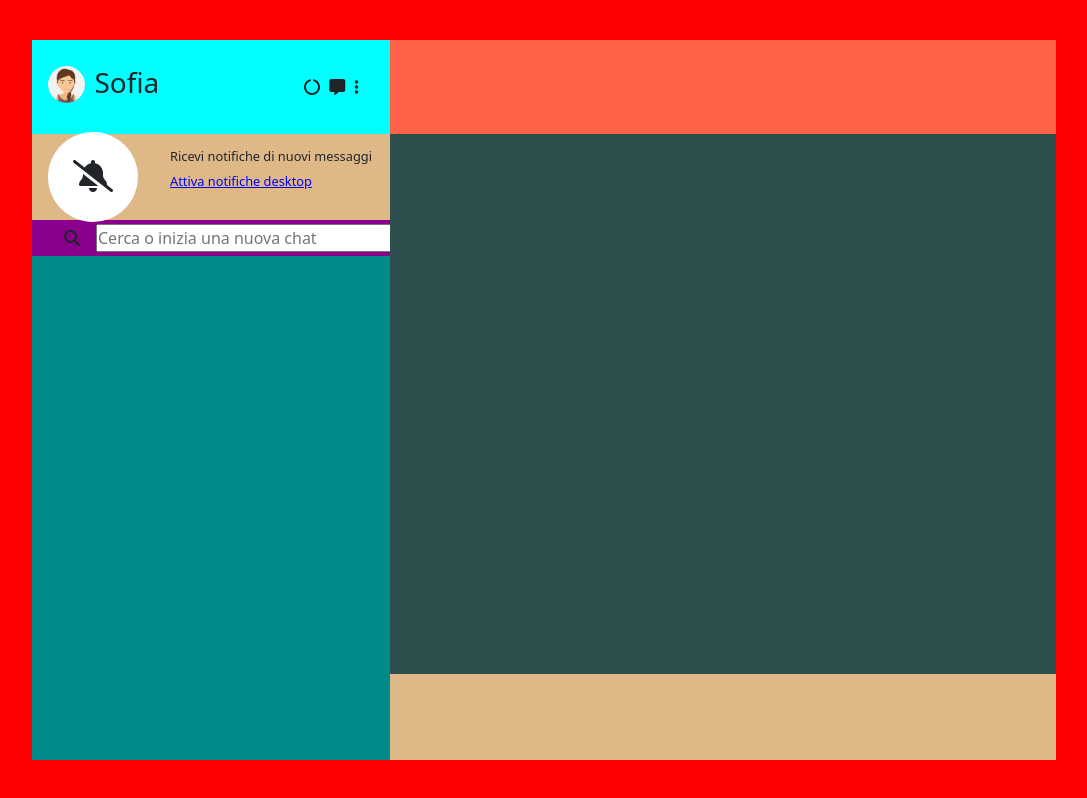
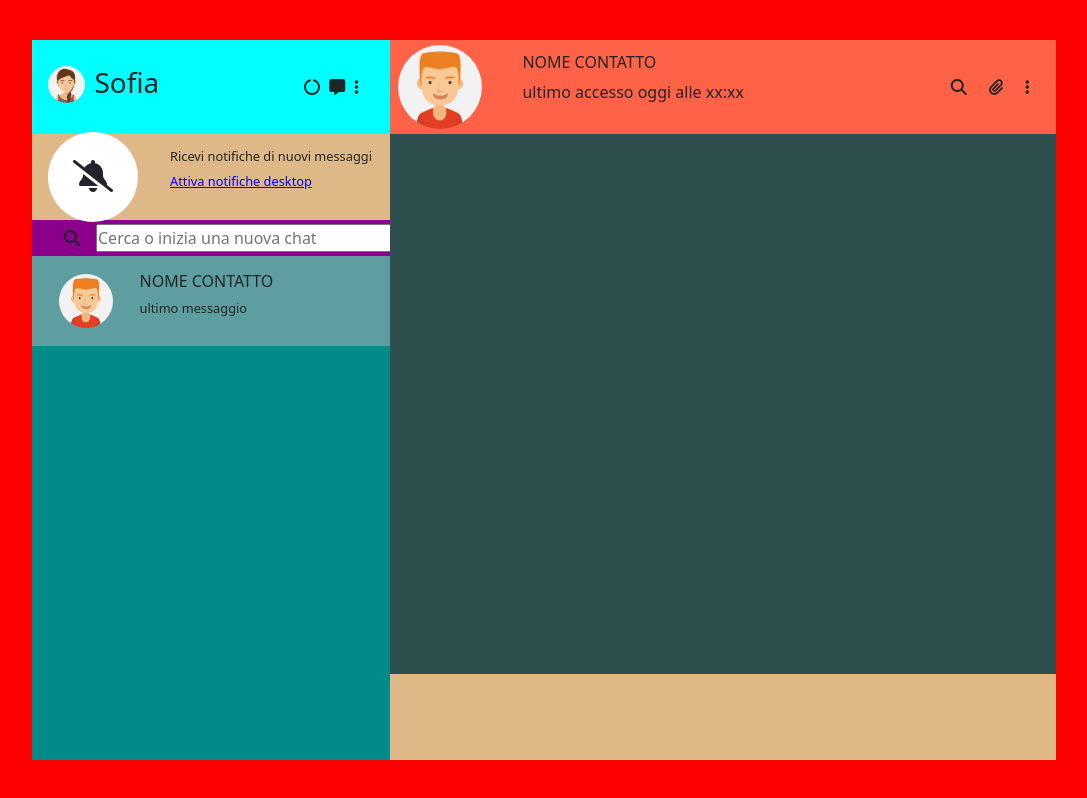
Before and after one commit to GianlucaSirianni/vue-boolzapp, a plain HTML site: page index.html in a window 1280 px wide. Shown: the whole page, without its empty margins (96-1183 px from the left). Drawn offline with nearby package versions, Linux system fonts and the light colour scheme.

```diff
--- a/index.html
+++ b/index.html
@@ -72,7 +72,16 @@
                 <!-- contacts -->
 
                 <div class="contacts">
-
+                    <!-- contact card -->
+                    <div class="contactCard">
+                        <div class="contactIcon">
+                            <img src="./img/avatar_1.jpg" alt="" class="contactImage">
+                        </div>
+                        <div class="contactInfo">
+                            <h6>NOME CONTATTO</h6>
+                            <p>ultimo messaggio</p>
+                        </div>
+                    </div>
                 </div>
 
 
@@ -85,6 +94,28 @@
 
                 <!-- chat info -->
                 <div class="chatInfo">
+
+                    <div class="rcInfoContainer">
+                        <div class="imgChat">
+                            <img src="./img/avatar_1.jpg" alt="" class="chatImage">
+                        </div>
+                        <div class="lastAccess">
+                            <h6>NOME CONTATTO</h6>
+                            <p>ultimo accesso oggi alle xx:xx</p>
+                        </div>
+                    </div>
+                    <div class="chatIcons">
+                        <i class="fa-solid fa-magnifying-glass"></i>
+                        <i class="fa-solid fa-paperclip"></i>
+                        <i class="fa-solid fa-ellipsis-vertical"></i>
+                    </div>
+
+
+
+
+
+
+
 
                 </div>
 
--- a/style.css
+++ b/style.css
@@ -1,10 +1,10 @@
-*{
+* {
   margin: 0;
   padding: 0;
   box-sizing: 0;
 }
 
-body{
+body {
   height: 100vh;
   background-color: red;
   width: 100%;
@@ -20,7 +20,7 @@
 
 /*! GENERAL */
 
-.columnContainer{
+.columnContainer {
   height: 90vh;
   width: 80%;
   margin: auto;
@@ -29,10 +29,9 @@
   display: flex;
 }
 
-
 /*! COLONNA SINISTRA */
 
-.leftColumn{
+.leftColumn {
   width: 35%;
   height: 100%;
   background-color: green;
@@ -40,15 +39,15 @@
 
 /*? COLONNA SINISTRA USER INFO*/
 
-.userInfo{
+.userInfo {
   height: 13%;
   background-color: aqua;
   display: flex;
-    justify-content:space-between;
+  justify-content: space-between;
   align-items: center;
 }
 
-.imgIconContainer{
+.imgIconContainer {
   width: 40%;
   display: flex;
   justify-content: flex-start;
@@ -59,34 +58,34 @@
     width: 20%;
 } */
 
-.userName{
+.userName {
   display: flex;
   align-items: center;
 }
 
-#myPic{
+#myPic {
   width: 80%;
   border-radius: 50px;
 }
 
-.userIcons{
+.userIcons {
   padding: 2rem;
 }
 
-.userIcons i{
+.userIcons i {
   margin-left: 5px;
 }
 
 /*? COLONNA SINISTRA DESKTOP NOTIFICATIONS*/
 
-.desktopNotifications{
+.desktopNotifications {
   height: 12%;
-    background-color:burlywood;
+  background-color: burlywood;
   display: flex;
   align-items: center;
 }
 
-.noNotificationIcon{
+.noNotificationIcon {
   width: 90px;
   height: 90px;
   background-color: white;
@@ -99,42 +98,116 @@
   align-items: center;
 }
 
-.fa-bell-slash{
-
+.fa-bell-slash {
 }
 
-.notificationText p{
+.notificationText p {
   font-size: 0.8rem;
   line-height: 70%;
 }
 
-.underlinedBlue{
+.underlinedBlue {
   color: blue;
   text-decoration: underline;
 }
 
-
 /*? COLONNA SINISTRA SEARCH BAR*/
 
-.searchBar{
+.searchBar {
   height: 5%;
   background-color: darkmagenta;
 }
 
-.searchIcon{
+.searchIcon {
   align-items: center;
   margin-left: 2rem;
 }
 
-.searchBar{
+.searchBar {
   display: flex;
   width: 100%;
   align-items: center;
 }
 
-.searchInput input{
-    width: 400px;
+.searchInput input {
+  width: 300px;
   margin-left: 1rem;
+}
+
+/*? COLONNA SINISTRA CONTACTS*/
+
+.contacts {
+  height: 70%;
+  background-color: darkcyan;
+}
+
+.contactCard{
+    height: 90px;
+    display: flex;
+    align-items: center;
+    background-color: cadetblue;
+}
+
+.contactIcon{
+    width: 30%;
+    display: flex;
+    justify-content: center;
+    align-items: center;
+}
+
+.contactImage {
+  width: 80%;
+  border-radius: 50px;
+  padding: 1rem;
+
+}
+
+.contactInfo{
+    font-size: 0.8rem;
+    display: flex;
+    flex-direction: column;
+    justify-content: space-between;
+    height: 100%;
+    padding-top: 1rem;
+    padding-bottom: 2rem;
+}
+
+/*! COLONNA DESTRA */
+
+.rightColumn {
+  width: 65%;
+  height: 100%;
+  background-color: yellow;
+}
+
+/*? COLONNA DESTRA CHAT INFO*/
+
+.chatInfo {
+  height: 13%;
+  background-color: tomato;
+  display: flex;
+  justify-content: space-between;
+
+}
+
+.rcInfoContainer{
+    display: flex;
+    align-items: center;
+}
+
+.chatImage{
+    width: 100px;
+    border-radius: 50px;
+    padding: 0.5rem;
+    margin-right: 2rem;
+}
+
+.chatIcons{
+    width: 100px;
+    display: flex;
+    justify-content: space-around;
+    align-items: center;
+    margin-right: 1rem;
 }
 
 
@@ -145,30 +218,17 @@
 
 
 
-.contacts{
-    height: 70%;
-    background-color:darkcyan;
-}
 
-/*! COLONNA DESTRA */
 
-.rightColumn{
-    width: 65%;
-    height: 100%;
-    background-color: yellow;
-}
 
-.chatInfo{
-    height: 13%;
-    background-color:tomato;
-}
 
-.chat{
+
+.chat {
   height: 75%;
   background-color: darkslategray;
 }
 
-.chatCommands{
+.chatCommands {
   height: 12%;
-    background-color:burlywood;
+  background-color: burlywood;
 }
```
Lines whose indentation alone changed are shown as unchanged.
